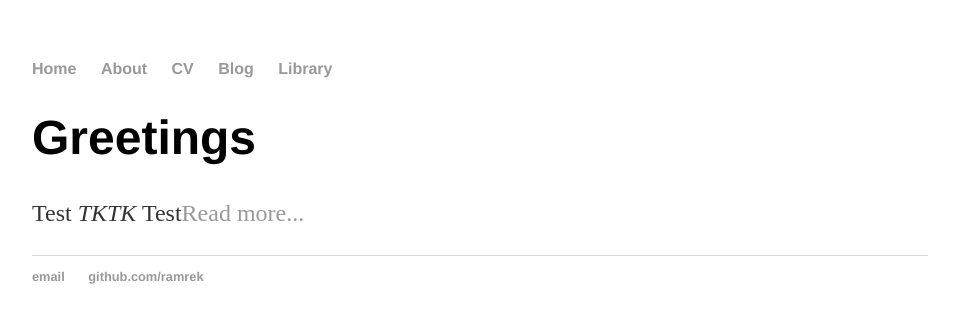
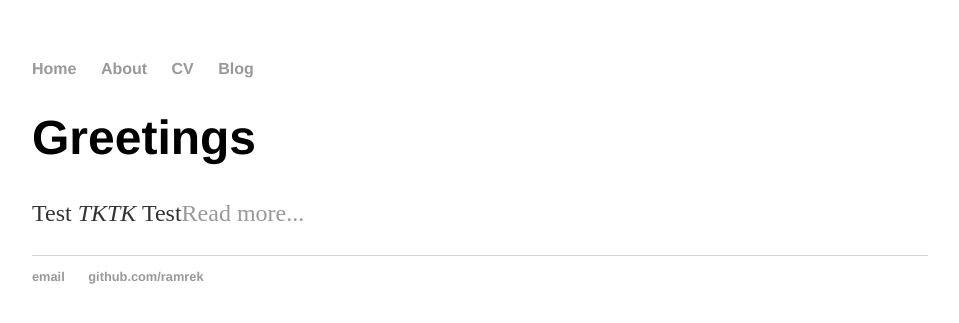
Before and after one commit to ramrek/ramrek.github.io, a Jekyll site: the page index.html, which Jekyll copies as it is, in a window 1280 px wide. Shown: the top 323 px of the page, without its empty margins (160-1119 px from the left). Built offline with Jekyll 4.4.1, drawn with Linux system fonts in a browser that asks for light colours.

Commit message:
Update index.html

```diff
--- a/index.html
+++ b/index.html
@@ -12,7 +12,6 @@
 	        	<li><a href="/about">About</a></li>
         		<li><a href="/cv">CV</a></li>
         		<li><a href="/blog">Blog</a></li>
-			<li><a href="/library">Library</a></li>
     		</ul>
 		</nav>
 		<div class="container">
```
